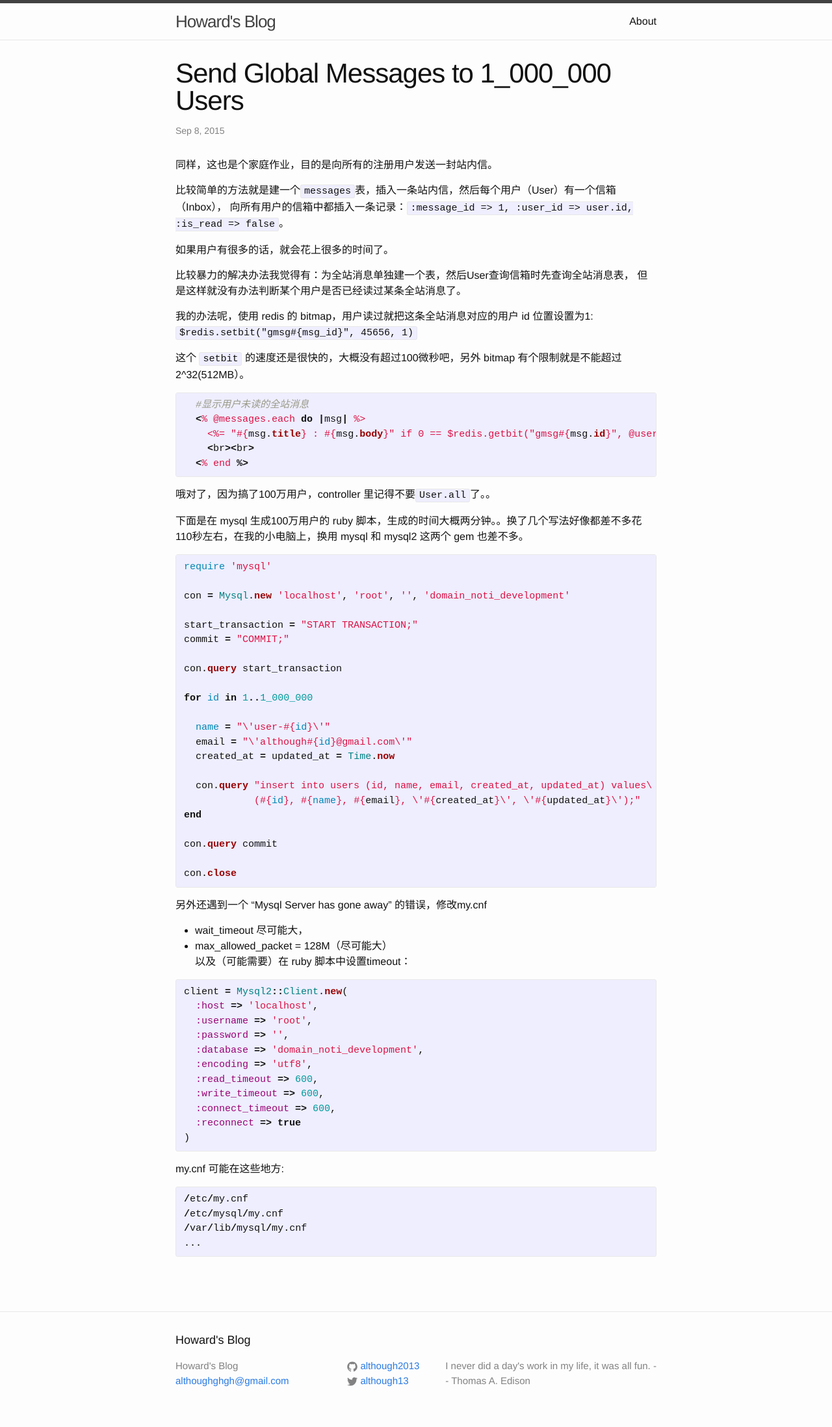
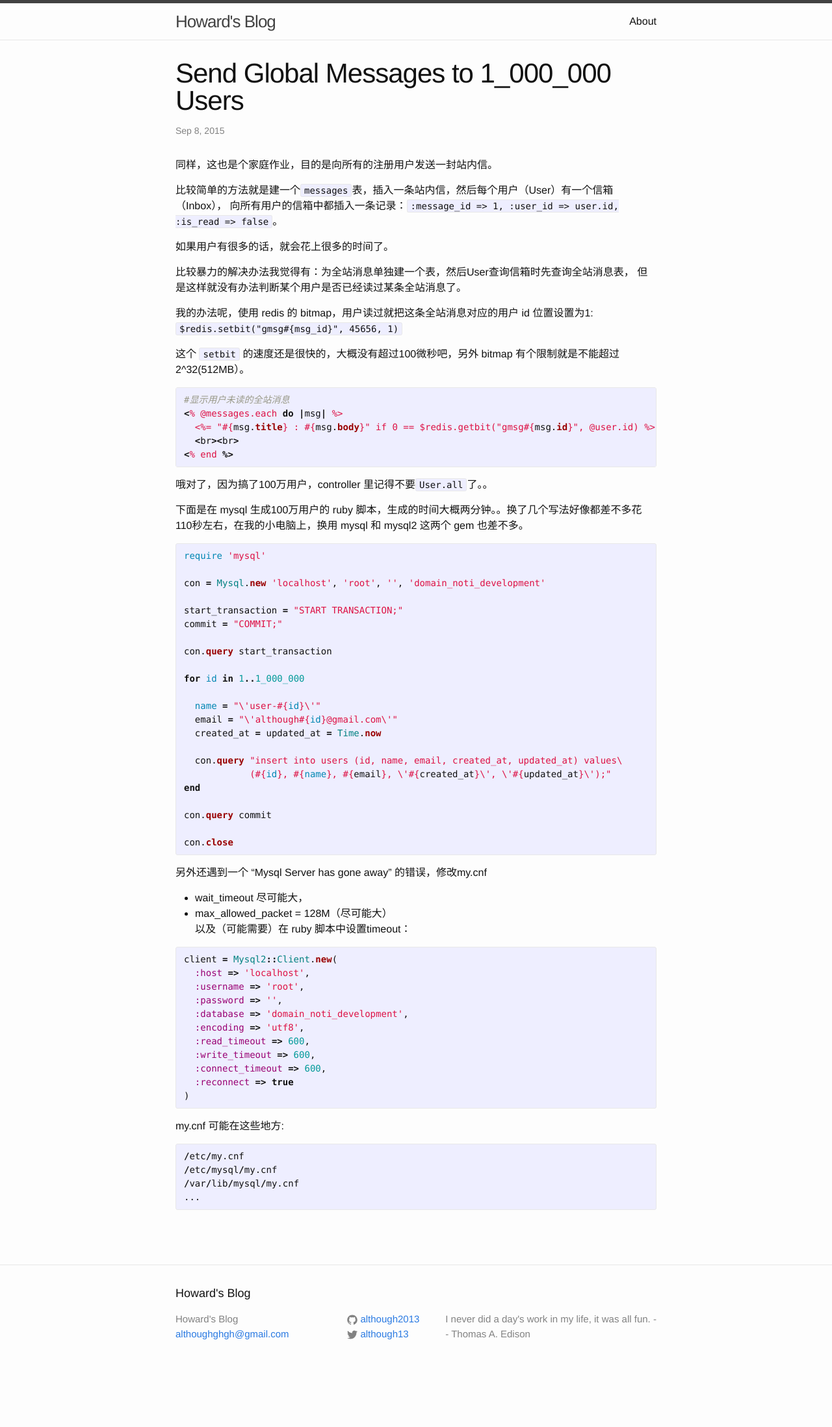
Before and after one commit to although2013/although2013.github.io, a Jekyll site: the page built from _posts/2015-09-08-send-global-messages-to-1_000_000-users.markdown, in a window 1280 px wide. Shown: the whole page at 65% size. Built offline with Jekyll 4.4.1, drawn with Linux system fonts in a browser that asks for light colours; comment, search, counter and statistics services are not loaded; after the commit the page ends 2124 px from its top, so only the background shows below that.

Commit message:
change code font-family

```diff
--- a/_sass/_base.scss
+++ b/_sass/_base.scss
@@ -127,7 +127,8 @@ blockquote {
  */
 pre,
 code {
-    font-size: 15px;
+    font-family: Monaco, Menlo, "Courier New", monospace;
+    font-size: 14px;
     border: 1px solid $grey-color-light;
     border-radius: 3px;
     background-color: #eef;
```
Also changed, not shown: _posts/2015-09-08-send-global-messages-to-1_000_000-users.markdown (+5 -5 lines).
